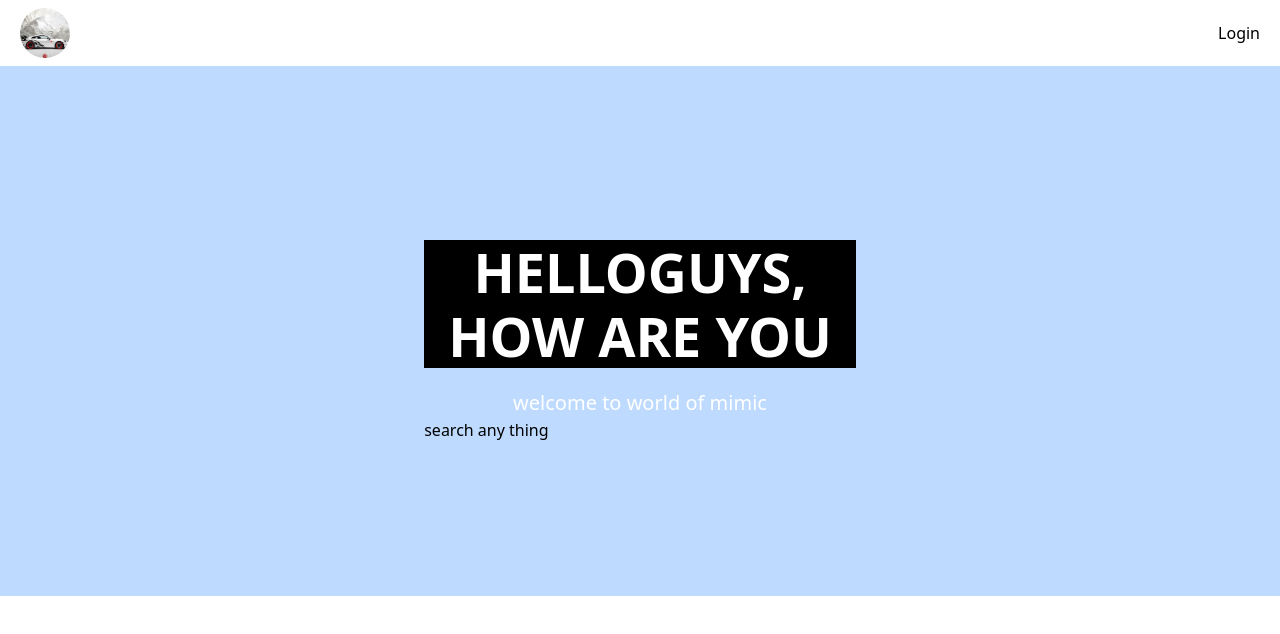
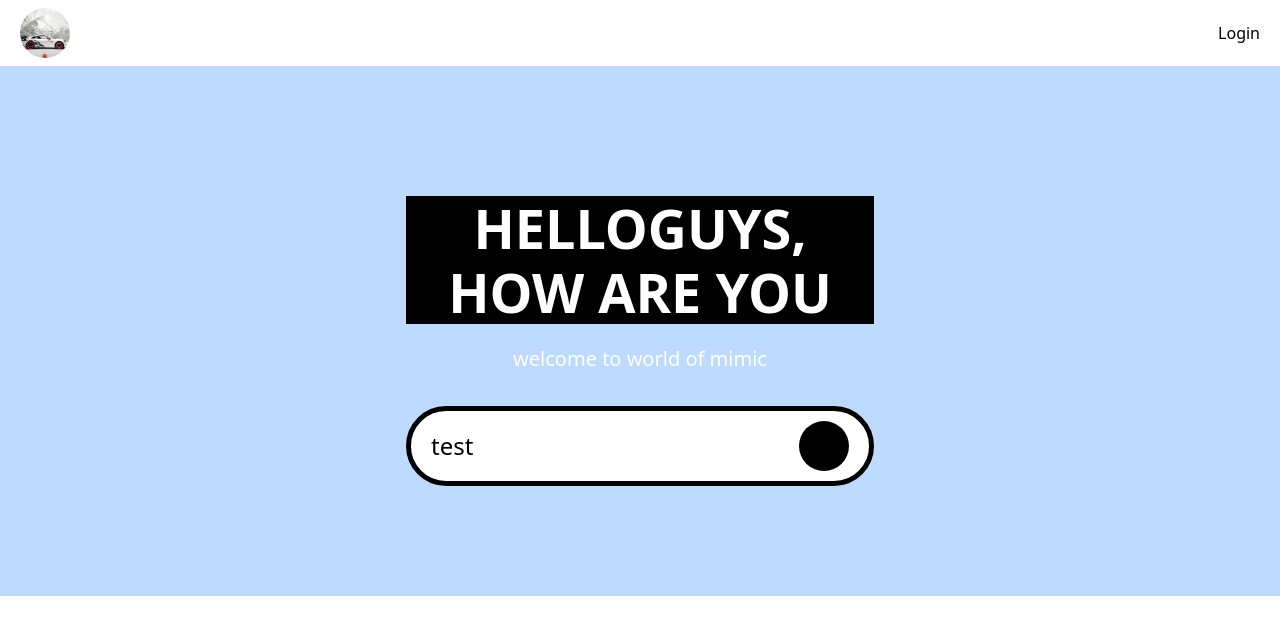
Before and after one commit to prashantbisht2006/Nextjs-project, a Next.js app: page / in a window 1280 px wide. Shown: the top 634 px of the page. Built offline with nearby package versions, Linux system fonts and the light colour scheme; no server answers.

Commit message:
minor changes

```diff
--- a/app/componet/SearchForm.tsx
+++ b/app/componet/SearchForm.tsx
@@ -1,10 +1,17 @@
 import React from 'react'
+import Form from 'next/form'
+import SearchFormReset from './SerchFormReset'
+
 
 const SearchForm = () => {
+    const query = "test";
+
   return (
-    <div>
-      search any thing
-    </div>
+    <Form action="/" scroll={false} className='search-form'>
+        <input name='"query' defaultValue={query}
+        className='search-input' placeholder='Search...' />
+        <div className='flex gap-2'>{query && <SearchFormReset/>}</div>
+    </Form>
   )
 }
 
--- /dev/null
+++ b/app/componet/SerchFormReset.tsx
@@ -0,0 +1,20 @@
+"use client"
+import React from 'react'
+
+const SerchFormReset = () => {
+    const reset =()=>{
+        const form =document.querySelector('.search-form')as HTMLFormElement;
+    if(form) form.reset;
+    }
+  return (
+
+      <button type="reset" onClick={reset}>
+        <link href="/" className='search-btn text-white'>
+
+        </link></button>
+
+
+  )
+}
+
+export default SerchFormReset
--- a/app/globals.css
+++ b/app/globals.css
@@ -55,6 +55,12 @@
   }
   .sub-heading {
     @apply font-medium text-[20px] text-white max-w-2xl text-center break-words;
+  }
+  .search-form {
+    @apply max-w-3xl w-full min-h-[80px] bg-white border-[5px] border-black rounded-[80px] text-[24px] mt-8 px-5 flex flex-row items-center gap-5;
+  }
+  .search-btn {
+    @apply size-[50px] rounded-full bg-black flex justify-center items-center ;
   }
 
 
```
Also changed, not shown: app/fonts/font.ts (deleted).
